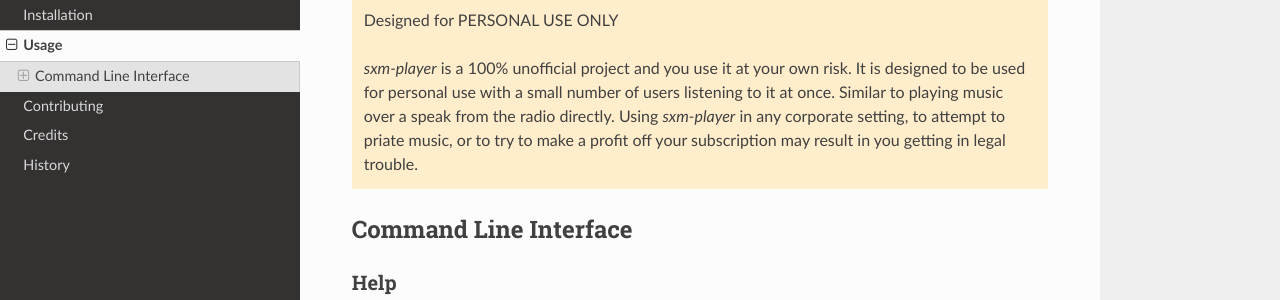
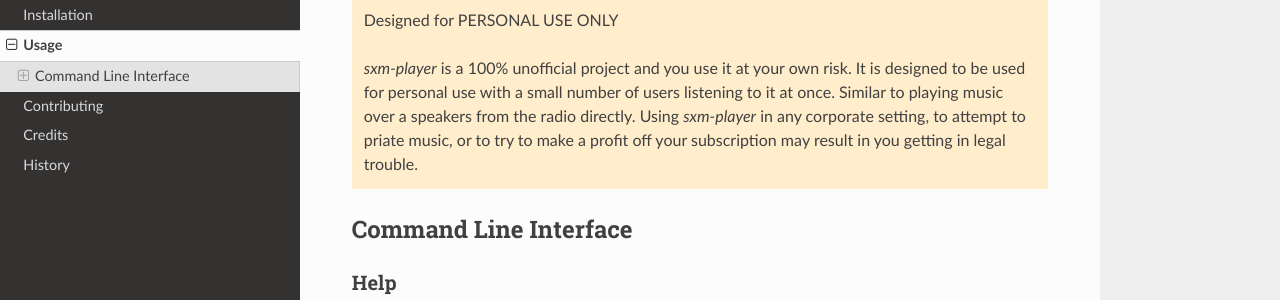
Before and after one commit to AngellusMortis/sxm-player, a Sphinx documentation site: the page built from docs/usage.rst, in a window 1280 px wide and 900 px high. Shown: the part 192-492 px from the top of the window. Built offline with Sphinx 7.4.7 and the Read the Docs theme 2.0.0, drawn with Linux system fonts in a browser that asks for light colours.

Commit message:
Updates usage

```diff
--- a/README.rst
+++ b/README.rst
@@ -6,15 +6,15 @@ sxm-player
         :target: https://sxm-player.readthedocs.io/en/latest/?badge=latest
         :alt: Documentation Status
 
-
 .. warning:: Designed for PERSONAL USE ONLY
 
     `sxm-player` is a 100% unofficial project and you use it at your own risk.
     It is designed to be used for personal use with a small number of users
-    listening to it at once. Similar to playing music over a speak from the
+    listening to it at once. Similar to playing music over a speakers from the
     radio directly. Using `sxm-player` in any corporate setting, to
     attempt to priate music, or to try to make a profit off your subscription
     may result in you getting in legal trouble.
+
 
 A pluggable SXM music player written in Python
 
--- a/docs/usage.rst
+++ b/docs/usage.rst
@@ -6,7 +6,7 @@ Usage
 
     `sxm-player` is a 100% unofficial project and you use it at your own risk.
     It is designed to be used for personal use with a small number of users
-    listening to it at once. Similar to playing music over a speak from the
+    listening to it at once. Similar to playing music over a speakers from the
     radio directly. Using `sxm-player` in any corporate setting, to
     attempt to priate music, or to try to make a profit off your subscription
     may result in you getting in legal trouble.
```
